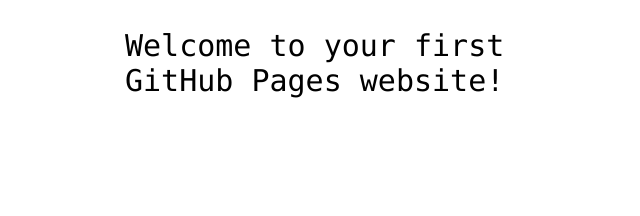
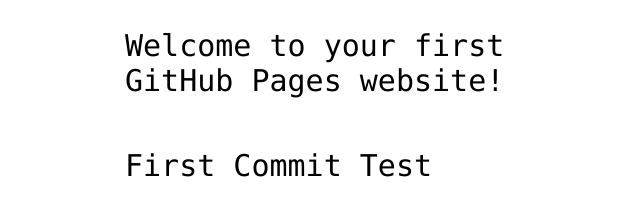
Before and after one commit to mikem1211/hello-world, a plain HTML site: page index.html in a window 1280 px wide. Shown: the part 360-576 px from the top of the page, without its empty margins (315-955 px from the left). Drawn offline with Linux system fonts and the light colour scheme.

Commit message:
Testing First Commit

```diff
--- a/index.html
+++ b/index.html
@@ -13,6 +13,7 @@
 
 <!-- Change this code here by copy and pasting your template on line 15 -->
 <p>Welcome to your first GitHub Pages website!</p>
+<p>First Commit Test</p>
 
 </body>
 </html>
```
